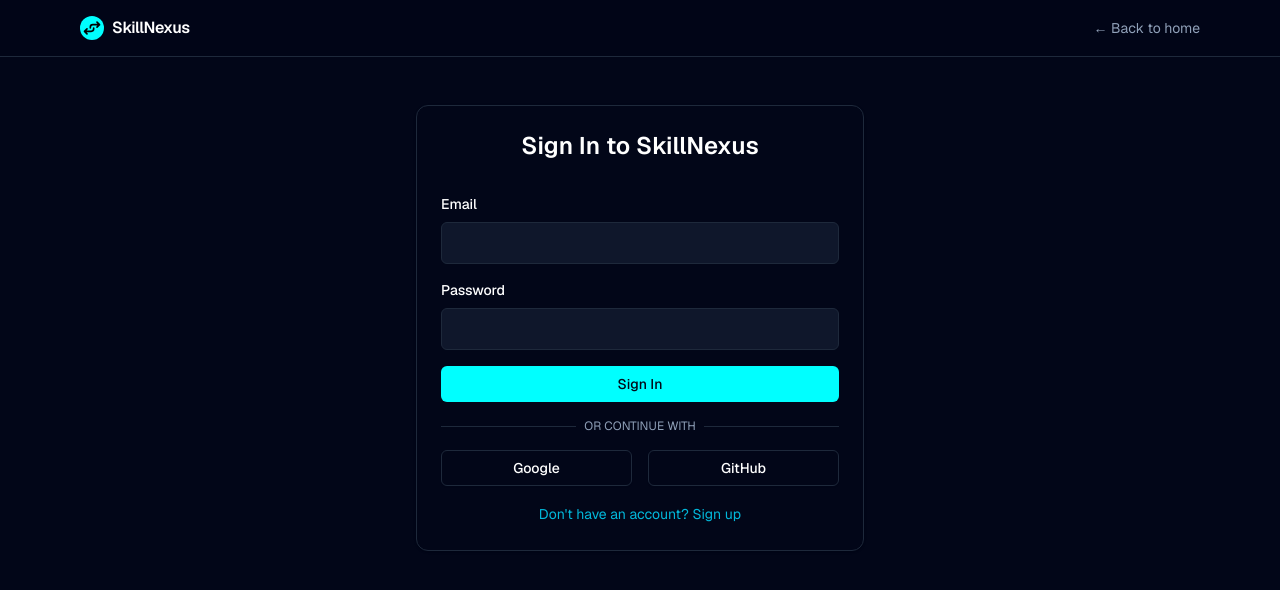
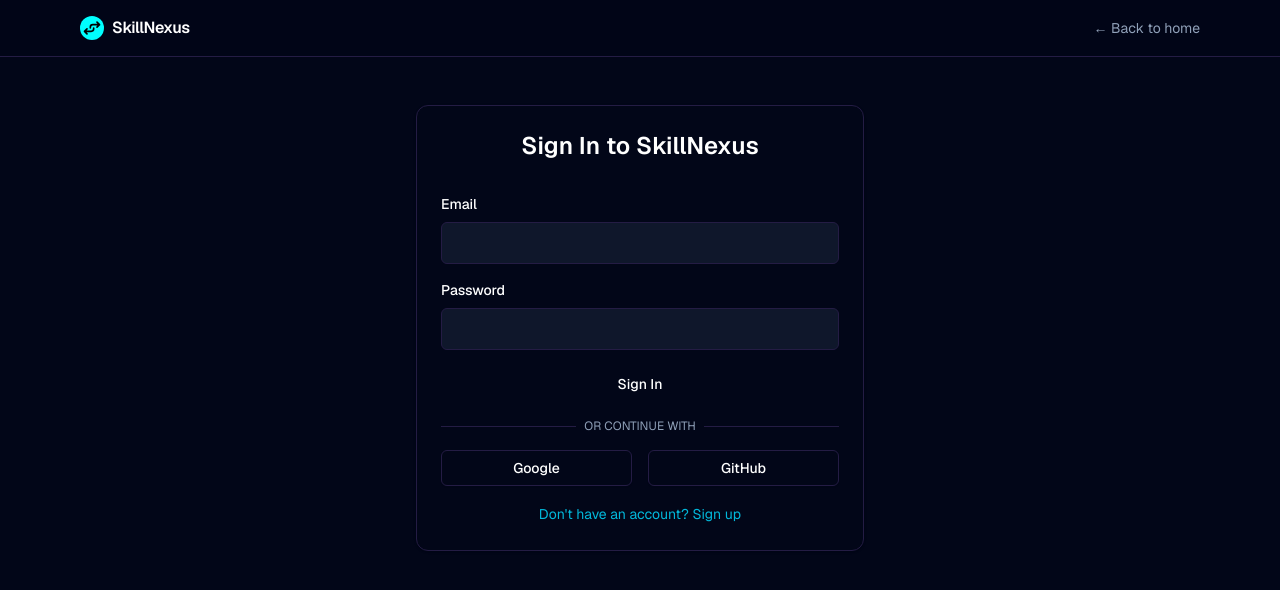
Before and after one commit to bhaveyj/SkillNexus, a Next.js app: page /auth/signin in a window 1280 px wide. Shown: the top 590 px of the page. Built offline with nearby package versions, Linux system fonts and the light colour scheme.

Commit message:
update global styles and theme

```diff
--- a/app/globals.css
+++ b/app/globals.css
@@ -1,72 +1,319 @@
 @import "tailwindcss";
 
-:root {
-  --background: 222.2 84% 4.9%;
-  --foreground: 210 40% 98%;
-  --card: 222.2 84% 4.9%;
-  --card-foreground: 210 40% 98%;
-  --popover: 222.2 84% 4.9%;
-  --popover-foreground: 210 40% 98%;
-  --primary: 180 100% 50%; /* bright teal/cyan */
-  --primary-foreground: 222.2 84% 4.9%; /* dark text on bright button */
-  --secondary: 217.2 32.6% 17.5%;
-  --secondary-foreground: 210 40% 98%;
-  --muted: 217.2 32.6% 17.5%;
-  --muted-foreground: 215 20.2% 65.1%;
-  --accent: 180 100% 50%; /* teal accent */
-  --accent-foreground: 222.2 84% 4.9%;
-  --destructive: 0 62.8% 30.6%;
-  --destructive-foreground: 210 40% 98%;
-  --border: 217.2 32.6% 17.5%;
-  --input: 217.2 32.6% 17.5%;
-  --ring: 180 100% 50%;
-  --radius: 0.5rem;
+@layer base {
+  :root, .dark {
+    --background:        8 6 18;
+    --background-2:      12 9 26;
+    --foreground:        240 235 255;
+
+    --card:              16 12 30;
+    --card-foreground:   240 235 255;
+
+    --popover:           16 12 30;
+    --popover-foreground: 240 235 255;
+
+    --primary:           139 92 246;
+    --primary-foreground: 255 255 255;
+
+    --secondary:         244 63 94;
+    --secondary-foreground: 255 255 255;
+
+    --muted:             26 20 50;
+    --muted-foreground:  150 140 180;
+
+    --accent:            34 211 238;
+    --accent-foreground: 8 6 18;
+
+    --destructive:       239 68 68;
+    --destructive-foreground: 255 255 255;
+
+    --border:            36 28 68;
+    --input:             20 15 42;
+    --ring:              139 92 246;
+    --radius:            0.75rem;
+
+    --sidebar:                    10 8 22;
+    --sidebar-foreground:         240 235 255;
+    --sidebar-primary:            139 92 246;
+    --sidebar-primary-foreground: 255 255 255;
+    --sidebar-accent:             20 15 42;
+    --sidebar-accent-foreground:  240 235 255;
+    --sidebar-border:             30 22 58;
+    --sidebar-ring:               139 92 246;
+  }
 }
 
-.dark {
-  --background: 222.2 84% 4.9%;
-  --foreground: 210 40% 98%;
-  --card: 222.2 84% 4.9%;
-  --card-foreground: 210 40% 98%;
-  --popover: 222.2 84% 4.9%;
-  --popover-foreground: 210 40% 98%;
-  --primary: 180 100% 50%; /* bright teal */
-  --primary-foreground: 222.2 84% 4.9%;
-  --secondary: 217.2 32.6% 17.5%;
-  --secondary-foreground: 210 40% 98%;
-  --muted: 217.2 32.6% 17.5%;
-  --muted-foreground: 215 20.2% 65.1%;
-  --accent: 180 100% 50%; /* teal accent */
-  --accent-foreground: 222.2 84% 4.9%;
-  --destructive: 0 62.8% 30.6%;
-  --destructive-foreground: 210 40% 98%;
-  --border: 217.2 32.6% 17.5%;
-  --input: 217.2 32.6% 17.5%;
-  --ring: 180 100% 50%;
+:root {
+  --c-primary:   #8b5cf6;
+  --c-primary-2: #7c3aed;
+  --c-rose:      #f43f5e;
+  --c-cyan:      #22d3ee;
+  --c-bg:        #080612;
+  --c-surface:   rgba(255,255,255,0.04);
+  --c-border:    rgba(139,92,246,0.15);
+  --c-text:      #f0ebff;
+  --c-muted:     #968cb4;
 }
 
-* {
-  border-color: hsl(var(--border));
-  outline-color: hsl(var(--ring) / 0.5);
+
+*, *::before, *::after {
+  box-sizing: border-box;
+  border-color: rgb(var(--border));
+  outline-color: rgba(139,92,246,0.4);
+}
+
+html {
+  scroll-behavior: smooth;
+  -webkit-font-smoothing: antialiased;
+  -moz-osx-font-smoothing: grayscale;
+  color-scheme: dark;
 }
 
 body {
-  background-color: hsl(var(--background));
-  color: hsl(var(--foreground));
+  background-color: #080612;
+  color: rgb(var(--foreground));
   font-family: var(--font-geist-sans), system-ui, sans-serif;
+  overflow-x: hidden;
 }
 
-/* Ensure primary buttons have the correct teal color */
-.bg-primary {
-  background-color: hsl(var(--primary)) !important;
+select option {
+  background: #080612;
+  color: #f0ebff;
 }
 
-.text-primary-foreground {
-  color: hsl(var(--primary-foreground)) !important;
+
+::-webkit-scrollbar { width: 5px; height: 5px; }
+::-webkit-scrollbar-track { background: transparent; }
+::-webkit-scrollbar-thumb { background: rgba(139,92,246,0.4); border-radius: 99px; }
+::-webkit-scrollbar-thumb:hover { background: rgba(139,92,246,0.65); }
+
+
+.orb-container {
+  position: fixed; inset: 0;
+  overflow: hidden; pointer-events: none; z-index: 0;
+}
+.orb {
+  position: absolute; border-radius: 50%;
+  animation: orbFloat 26s ease-in-out infinite;
+  will-change: transform;
+}
+.orb-1 {
+  width: 750px; height: 750px;
+  background: radial-gradient(circle, rgba(109,40,217,0.20) 0%, transparent 70%);
+  top: -15%; left: -10%;
+  animation-duration: 30s;
+}
+.orb-2 {
+  width: 600px; height: 600px;
+  background: radial-gradient(circle, rgba(225,29,72,0.13) 0%, transparent 70%);
+  top: 35%; right: -12%;
+  animation-delay: -11s; animation-duration: 22s;
+}
+.orb-3 {
+  width: 480px; height: 480px;
+  background: radial-gradient(circle, rgba(109,40,217,0.10) 0%, transparent 70%);
+  bottom: -8%; left: 28%;
+  animation-delay: -20s; animation-duration: 28s;
+}
+@keyframes orbFloat {
+  0%,100% { transform: translate(0,0) scale(1); }
+  25%      { transform: translate(22px,-30px) scale(1.03); }
+  50%      { transform: translate(-14px,20px) scale(0.97); }
+  75%      { transform: translate(30px,12px) scale(1.02); }
 }
 
-/* Fix select dropdown option colors */
-select option {
-  background-color: hsl(var(--background));
-  color: hsl(var(--foreground));
+
+.glass {
+  background: rgba(255,255,255,0.04);
+  backdrop-filter: blur(20px) saturate(160%);
+  -webkit-backdrop-filter: blur(20px) saturate(160%);
+  border: 1px solid rgba(255,255,255,0.07);
 }
+.glass-card {
+  background: rgba(255,255,255,0.03);
+  backdrop-filter: blur(16px) saturate(150%);
+  -webkit-backdrop-filter: blur(16px) saturate(150%);
+  border: 1px solid rgba(255,255,255,0.06);
+}
+.glass-strong {
+  background: rgba(255,255,255,0.06);
+  backdrop-filter: blur(28px) saturate(180%);
+  -webkit-backdrop-filter: blur(28px) saturate(180%);
+  border: 1px solid rgba(255,255,255,0.09);
+}
+.glass-nav {
+  background: rgba(8,6,18,0.80);
+  backdrop-filter: blur(24px) saturate(180%);
+  -webkit-backdrop-filter: blur(24px) saturate(180%);
+  border: 1px solid rgba(139,92,246,0.15);
+}
+
+
+.gradient-text {
+  background: linear-gradient(135deg,#a78bfa 0%,#8b5cf6 40%,#f43f5e 80%,#fb7185 100%);
+  -webkit-background-clip: text; -webkit-text-fill-color: transparent; background-clip: text;
+}
+.gradient-text-violet {
+  background: linear-gradient(135deg,#c4b5fd 0%,#8b5cf6 70%);
+  -webkit-background-clip: text; -webkit-text-fill-color: transparent; background-clip: text;
+}
+.gradient-text-rose {
+  background: linear-gradient(135deg,#fb7185 0%,#f43f5e 60%);
+  -webkit-background-clip: text; -webkit-text-fill-color: transparent; background-clip: text;
+}
+.gradient-text-hero {
+  background: linear-gradient(135deg,#c4b5fd 0%,#a78bfa 30%,#f472b6 65%,#f43f5e 100%);
+  -webkit-background-clip: text; -webkit-text-fill-color: transparent; background-clip: text;
+}
+
+
+.glow-violet {
+  box-shadow: 0 0 30px rgba(139,92,246,0.35), 0 0 70px rgba(139,92,246,0.12);
+}
+.glow-rose {
+  box-shadow: 0 0 30px rgba(244,63,94,0.30), 0 0 70px rgba(244,63,94,0.10);
+}
+.pulse-glow {
+  animation: pulseGlow 3s ease-in-out infinite;
+}
+@keyframes pulseGlow {
+  0%,100% { box-shadow: 0 0 20px rgba(139,92,246,0.25); }
+  50%      { box-shadow: 0 0 45px rgba(139,92,246,0.6), 0 0 90px rgba(139,92,246,0.18); }
+}
+
+
+.dot-grid {
+  background-image: radial-gradient(circle, rgba(139,92,246,0.14) 1px, transparent 1px);
+  background-size: 28px 28px;
+}
+
+
+.section-divider {
+  position: relative;
+  width: 100%;
+  height: 1px;
+  background: linear-gradient(90deg,
+    transparent 0%,
+    rgba(139,92,246,0.3) 25%,
+    rgba(244,63,94,0.2) 75%,
+    transparent 100%
+  );
+}
+
+
+.badge-violet {
+  background: rgba(139,92,246,0.14); color: #c4b5fd;
+  border: 1px solid rgba(139,92,246,0.28);
+}
+.badge-rose {
+  background: rgba(244,63,94,0.14); color: #fda4af;
+  border: 1px solid rgba(244,63,94,0.28);
+}
+.badge-cyan {
+  background: rgba(34,211,238,0.10); color: #67e8f9;
+  border: 1px solid rgba(34,211,238,0.22);
+}
+.badge-amber {
+  background: rgba(251,191,36,0.10); color: #fcd34d;
+  border: 1px solid rgba(251,191,36,0.22);
+}
+
+@keyframes fadeInUp {
+  from { opacity: 0; transform: translateY(22px); }
+  to   { opacity: 1; transform: translateY(0); }
+}
+@keyframes fadeIn {
+  from { opacity: 0; } to { opacity: 1; }
+}
+@keyframes scaleIn {
+  from { opacity: 0; transform: scale(0.95); }
+  to   { opacity: 1; transform: scale(1); }
+}
+@keyframes float {
+  0%,100% { transform: translateY(0px); }
+  50%      { transform: translateY(-8px); }
+}
+@keyframes shimmer {
+  0%   { background-position: -200% center; }
+  100% { background-position:  200% center; }
+}
+@keyframes marquee {
+  from { transform: translateX(0); }
+  to   { transform: translateX(-50%); }
+}
+
+.animate-fade-in-up { animation: fadeInUp 0.55s ease both; }
+.animate-fade-in    { animation: fadeIn   0.4s  ease both; }
+.animate-scale-in   { animation: scaleIn  0.4s  ease both; }
+.float              { animation: float    4s ease-in-out infinite; }
+
+.delay-100 { animation-delay:.10s; }
+.delay-150 { animation-delay:.15s; }
+.delay-200 { animation-delay:.20s; }
+.delay-300 { animation-delay:.30s; }
+.delay-400 { animation-delay:.40s; }
+.delay-500 { animation-delay:.50s; }
+.delay-600 { animation-delay:.60s; }
+.delay-700 { animation-delay:.70s; }
+
+.card-hover {
+  transition: transform .25s cubic-bezier(.34,1.56,.64,1),
+              box-shadow .25s ease, border-color .25s ease;
+}
+.card-hover:hover { transform: translateY(-4px); }
+
+.card-inner-glow::before {
+  content: "";
+  position: absolute;
+  top: 0; left: 0; right: 0;
+  height: 1px;
+  background: linear-gradient(90deg,
+    transparent 0%,
+    rgba(139,92,246,0.5) 30%,
+    rgba(244,63,94,0.3) 70%,
+    transparent 100%
+  );
+  opacity: 0;
+  transition: opacity 0.3s ease;
+  border-radius: inherit;
+  z-index: 20;
+}
+.card-inner-glow:hover::before {
+  opacity: 1;
+}
+
+.shimmer-skeleton {
+  background: linear-gradient(90deg,
+    rgba(255,255,255,0.04) 25%,
+    rgba(139,92,246,0.08) 50%,
+    rgba(255,255,255,0.04) 75%
+  );
+  background-size: 200% auto;
+  animation: shimmer 1.8s linear infinite;
+}
+
+
+.hero-scroll-heading {
+  color: rgba(240,235,255,0.9) !important;
+  text-shadow: 0 0 60px rgba(139,92,246,0.4), 0 2px 20px rgba(8,6,18,0.9);
+}
+
+[class*="rotate-"] > div,
+.container-scroll-inner {
+  border-color: rgba(139,92,246,0.25) !important;
+  box-shadow:
+    0 0 0 1px rgba(139,92,246,0.2),
+    0 0 60px rgba(139,92,246,0.15),
+    0 40px 120px rgba(0,0,0,0.6) !important;
+}
+
+.hero-scroll-card {
+  border: 1px solid rgba(139,92,246,0.2) !important;
+  box-shadow:
+    0 0 0 1px rgba(139,92,246,0.15),
+    inset 0 0 0 1px rgba(255,255,255,0.04),
+    0 0 80px rgba(139,92,246,0.12),
+    0 60px 140px rgba(0,0,0,0.7) !important;
+  border-radius: 20px !important;
+  overflow: hidden;
+}
```
